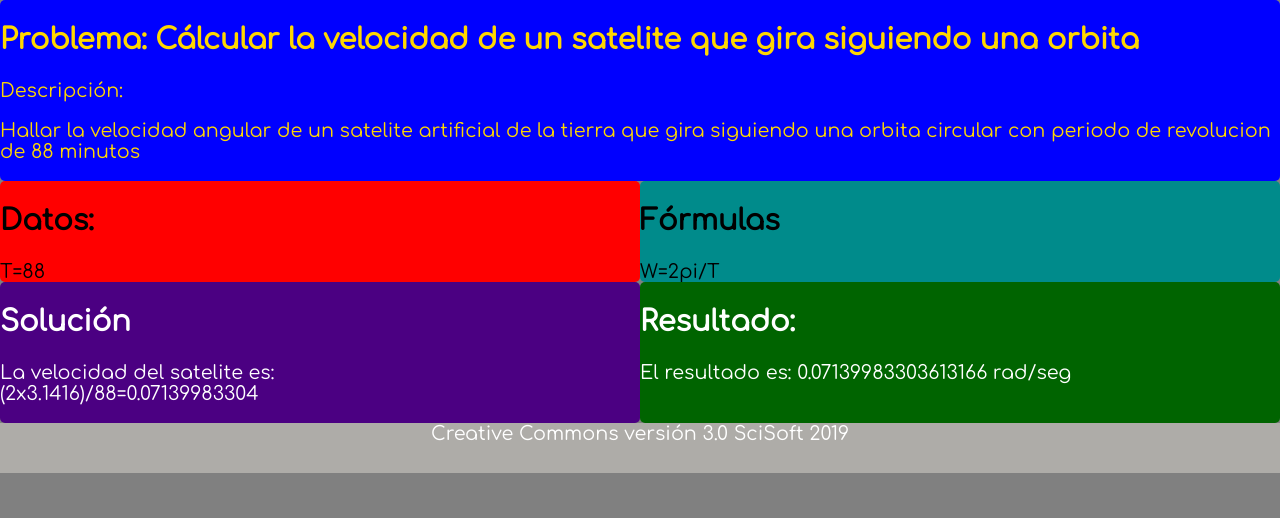
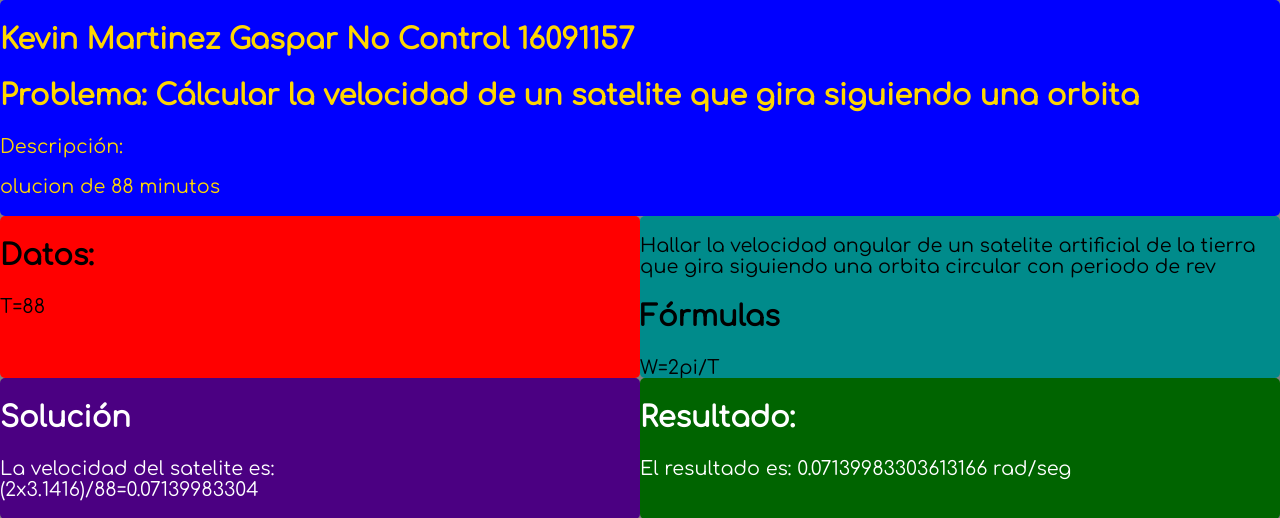
Before and after one commit to BartoloPrime/appPhp7, a PHP site: page /basicoJS.php in a window 1280 px wide. Shown: the part 50-568 px from the top of the page. Run offline with PHP 8.4, Linux system fonts and the light colour scheme; some web fonts are replaced.

Commit message:
Update basicoJS.php

```diff
--- a/basicoJS.php
+++ b/basicoJS.php
@@ -24,11 +24,12 @@
     </header>
 <section id="contenedor">
 <section  class="problema">
+    <h2>Kevin Martinez Gaspar No Control 16091157</2>
   <h2>Problema: Cálcular la velocidad de un satelite que gira siguiendo una orbita</h2>
-  <p>Descripción:</p>
-  <p>Hallar la velocidad angular de un satelite artificial de la tierra que gira siguiendo una orbita circular con periodo de revolucion de 88 minutos</p>
+  <p>Descripción:</p>olucion de 88 minutos</p>
 </section>
 <section class="formulas">
+  <p>Hallar la velocidad angular de un satelite artificial de la tierra que gira siguiendo una orbita circular con periodo de rev
 <h2>Fórmulas</h2>
     W=2pi/T
 </section>
```
